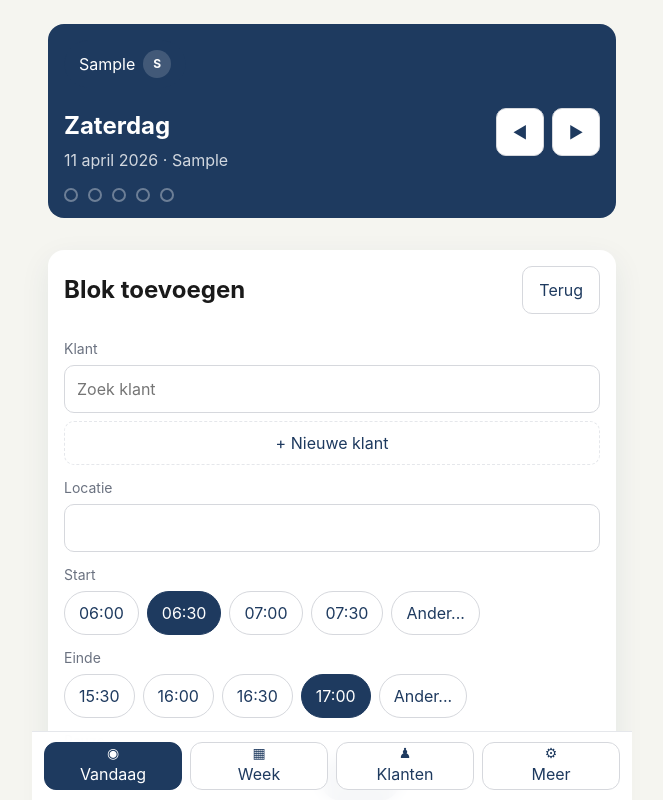
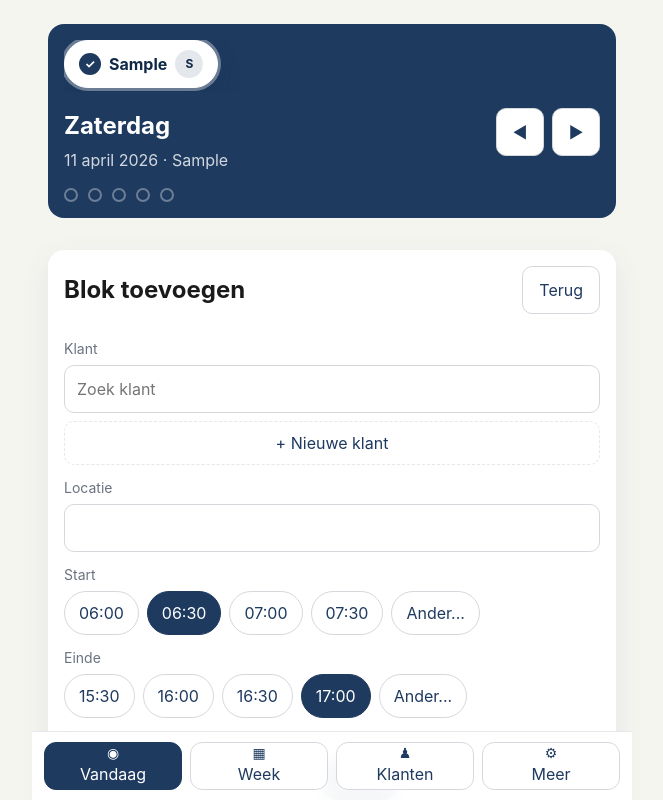
Before and after one commit to snicktc/ch-construct-timesheet, a React (Vite) app: page / in a window 1280 px wide. Both pictures are taken after typing "Sample", "Sample" into the empty fields and a click on the button "Start". Shown: the top 800 px of the page, without its empty margins (308-971 px from the left). Built offline with nearby package versions, Linux system fonts and the light colour scheme.

Commit message:
Clarify active profile selection state

```diff
--- a/src/App.css
+++ b/src/App.css
@@ -146,7 +146,7 @@
 
 .profile-chip {
   border: 1px solid #d6d8dd;
-  background: #ffffff;
+  background: rgba(255, 255, 255, 0.92);
   border-radius: 999px;
   min-height: 48px;
   padding: 0 14px;
@@ -159,9 +159,11 @@
 }
 
 .profile-chip.is-active {
-  background: #1e3a5f;
-  color: #ffffff;
-  border-color: #1e3a5f;
+  background: #ffffff;
+  color: #0f2947;
+  border-color: #ffffff;
+  box-shadow: 0 0 0 3px rgba(255, 255, 255, 0.35), 0 10px 24px rgba(15, 41, 71, 0.18);
+  font-weight: 700;
 }
 
 .profile-chip-badge {
@@ -177,7 +179,20 @@
 }
 
 .profile-chip.is-active .profile-chip-badge {
-  background: rgba(255, 255, 255, 0.16);
+  background: rgba(30, 58, 95, 0.12);
+}
+
+.profile-chip-check {
+  display: inline-flex;
+  align-items: center;
+  justify-content: center;
+  width: 22px;
+  height: 22px;
+  border-radius: 999px;
+  background: #1e3a5f;
+  color: #ffffff;
+  font-size: 12px;
+  font-weight: 700;
 }
 
 .profile-grid {
--- a/src/components/ProfileSwitcher.tsx
+++ b/src/components/ProfileSwitcher.tsx
@@ -23,7 +23,10 @@ export function ProfileSwitcher({ profiles, activeEmployeeId, onSelect }: Profil
           type="button"
           className={`profile-chip${profile.id === activeEmployeeId ? ' is-active' : ''}`}
           onClick={() => profile.id && onSelect(profile.id)}
+          role="tab"
+          aria-selected={profile.id === activeEmployeeId}
         >
+          {profile.id === activeEmployeeId ? <span className="profile-chip-check">✓</span> : null}
           <span>{profile.name}</span>
           <span className="profile-chip-badge">{getRecipientBadge(profile.exportRecipient)}</span>
         </button>
```
